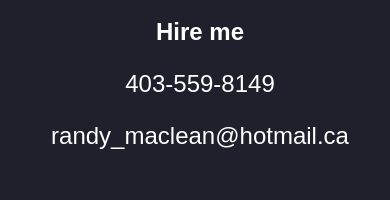
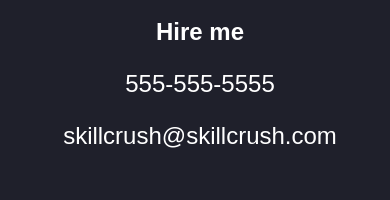
Before and after one commit to ranmac2/milestone-project, a plain HTML site: page index.html in a window 390 px wide. Shown: the part 3790-3990 px from the top of the page. Drawn offline with Linux system fonts and the light colour scheme.

Commit message:
Removed personal phone number and email

```diff
--- a/index.html
+++ b/index.html
@@ -102,8 +102,8 @@
 			<div class="full-width">
 				<div class="third-width">
 					<h3>Hire me</h3>
-					<p>403-559-8149</p>
-					<p>randy_maclean@hotmail.ca</p>
+					<p>555-555-5555</p>
+					<p>skillcrush@skillcrush.com</p>
 				</div>
 				<div class="third-width">
 					<h3>Follow me</h3>
```
